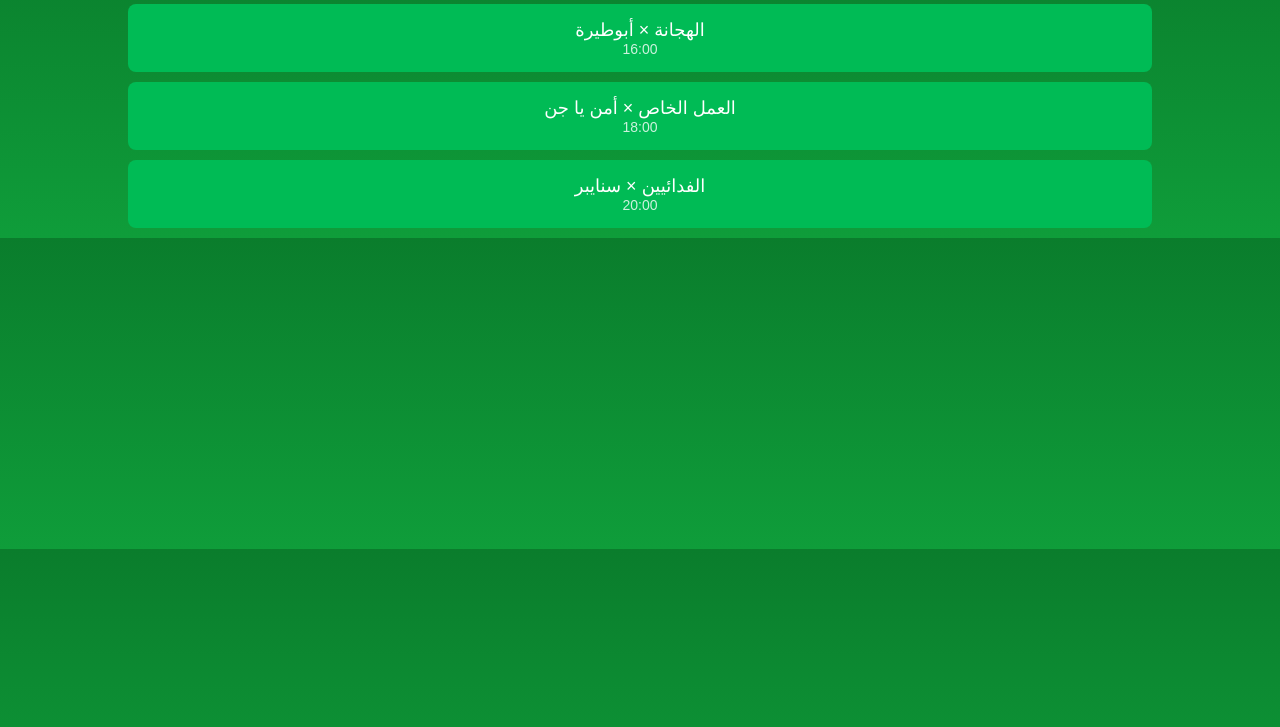
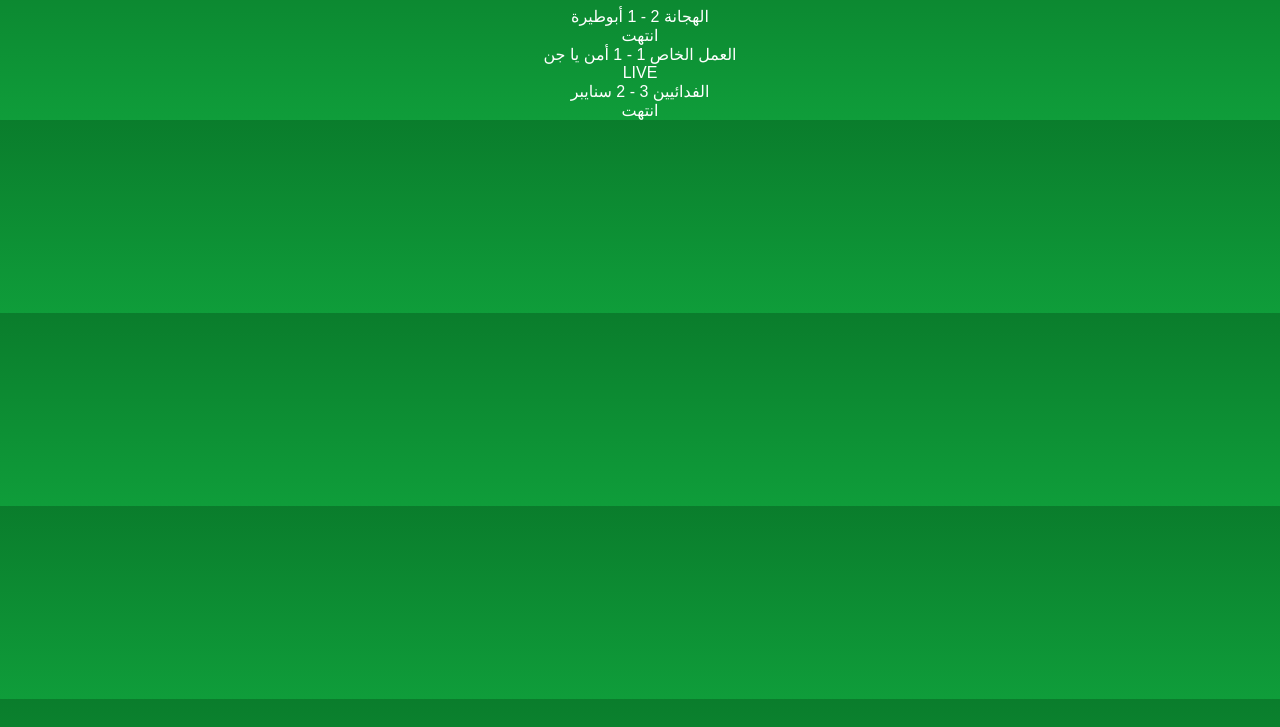
Before and after one commit to mhmdmhbwbalryh/yalla-shasha-365-., a plain HTML site: page index.html in a window 1280 px wide. Shown: the part 73-800 px from the top of the page. Drawn offline with Linux system fonts and the light colour scheme.

Commit message:
Update index.html

```diff
--- a/index.html
+++ b/index.html
@@ -2,43 +2,43 @@
 <html lang="ar">
 <head>
 <meta charset="UTF-8">
+<meta name="viewport" content="width=device-width, initial-scale=1.0">
 <title>Yalla Shasha</title>
 <link rel="stylesheet" href="style.css">
 </head>
 <body>
 
-<div class="admin-btn" onclick="adminLogin()">الإدارة</div>
-
-<h1 class="title">Yalla Shasha</h1>
+<h1 class="logo">Yalla Shasha</h1>
 
 <div class="matches">
-  <div class="match" onclick="openMatch(0)">
-    الهجانة × أبوطيرة
-    <span>16:00</span>
+
+  <div class="match-card" onclick="openMatch(0)">
+    <div class="teams">
+      <span>الهجانة</span>
+      <span class="score">2 - 1</span>
+      <span>أبوطيرة</span>
+    </div>
+    <div class="status">انتهت</div>
   </div>
-  <div class="match" onclick="openMatch(1)">
-    العمل الخاص × أمن يا جن
-    <span>18:00</span>
+
+  <div class="match-card" onclick="openMatch(1)">
+    <div class="teams">
+      <span>العمل الخاص</span>
+      <span class="score">1 - 1</span>
+      <span>أمن يا جن</span>
+    </div>
+    <div class="status live">LIVE</div>
   </div>
-  <div class="match" onclick="openMatch(2)">
-    الفدائيين × سنايبر
-    <span>20:00</span>
+
+  <div class="match-card" onclick="openMatch(2)">
+    <div class="teams">
+      <span>الفدائيين</span>
+      <span class="score">3 - 2</span>
+      <span>سنايبر</span>
+    </div>
+    <div class="status">انتهت</div>
   </div>
-</div>
 
-<div id="modal" class="modal">
-  <button class="back" onclick="closeMatch()">رجوع</button>
-
-  <div class="content">
-    <div class="menu">
-      <button onclick="showLineup()">التشكيلة</button>
-      <button onclick="showStandings()">ترتيب الفرق</button>
-      <button onclick="showScorers()">الهدافين</button>
-      <button onclick="showAssists()">صانعي الأهداف</button>
-    </div>
-
-    <div id="view"></div>
-  </div>
 </div>
 
 <script src="script.js"></script>
```
